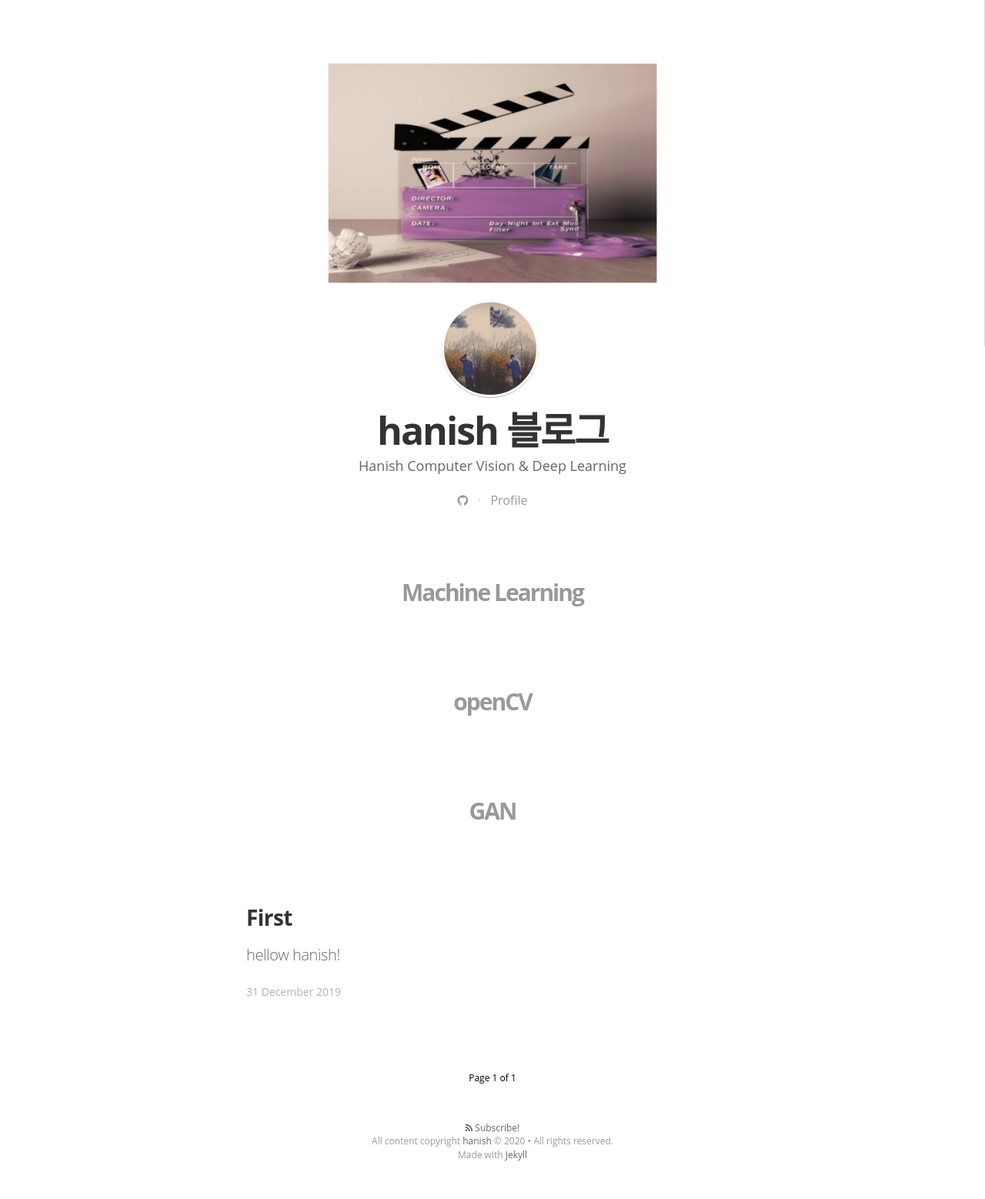
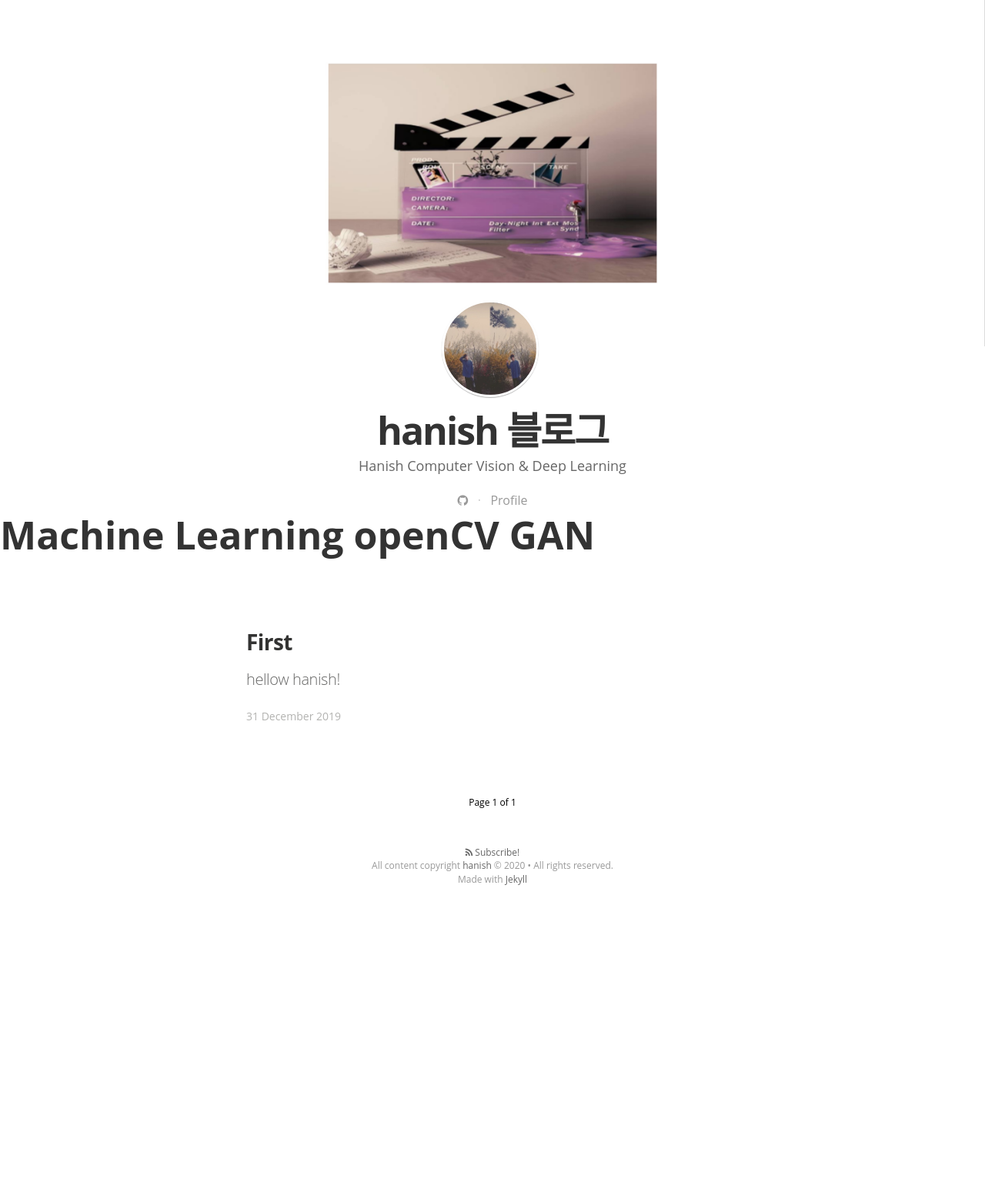
Before and after one commit to hanish3464/hanish3464.github.io, a Jekyll site: the page built from index.html, in a window 1280 px wide. Shown: the whole page at 77% size. Built offline with Jekyll 4.4.1, drawn with Linux system fonts in a browser that asks for light colours; nearby versions of some CDN libraries; some web fonts are replaced; the list of posts is cut into pages by our own code; comment, search, counter and statistics services are not loaded; after the commit the page ends 1200 px from its top, so only the background shows below that.

Commit message:
menu bar

```diff
--- a/css/main.sass
+++ b/css/main.sass
@@ -128,39 +128,18 @@ body
       color: #999
       &:hover
         color: #333
-  .machine_learning
-    margin: 0
-    padding: $rs*5.25 $rs $rs/2
-    font-size: 30px
-    text-align: center
+  .menu-bars
+    margin: 0 0 50px
+    font-size: 50px
     font-weight: 700
-    letter-spacing: -2px
-    outline: 0
-    line-height: 50px
-    word-break: break-word
-    color: #333
-  .opencv
-    margin: 0
-    padding: $rs*5.25 $rs $rs/2
-    font-size: 30px
-    text-align: center
-    font-weight: 700
-    letter-spacing: -2px
-    outline: 0
-    line-height: 50px
-    word-break: break-word
-    color: #333
-  .GAN
-    margin: 0
-    padding: $rs*5.25 $rs $rs/2
-    font-size: 30px
-    text-align: center
-    font-weight: 700
-    letter-spacing: -2px
-    outline: 0
-    line-height: 50px
-    word-break: break-word
-    color: #333
+    text-align: left
+    color: #ccc
+    a
+      text-decoration: none
+      color: #333
+      &:hover
+        color: #333
+
 .content
   width: 100%
   max-width: 640px
--- a/index.html
+++ b/index.html
@@ -24,13 +24,9 @@ layout: default
         {% endif %}
       {% endfor %}
       <a href={{ "/profile/" | prepend: site.baseurl }}>Profile</a>
-    <div class="machine_learning">
+    <div class="menu-bars">
       <a href={{ "/machine_learning/" | prepend: site.baseurl }}>Machine Learning</a>
-    </div>
-    <div class="opencv">
       <a href={{ "/opencv/" | prepend: site.baseurl }}>openCV</a>
-    </div>
-    <div class="GAN">
       <a href={{ "/GAN/" | prepend: site.baseurl }}>GAN</a>
     </div>
 </header>
```
